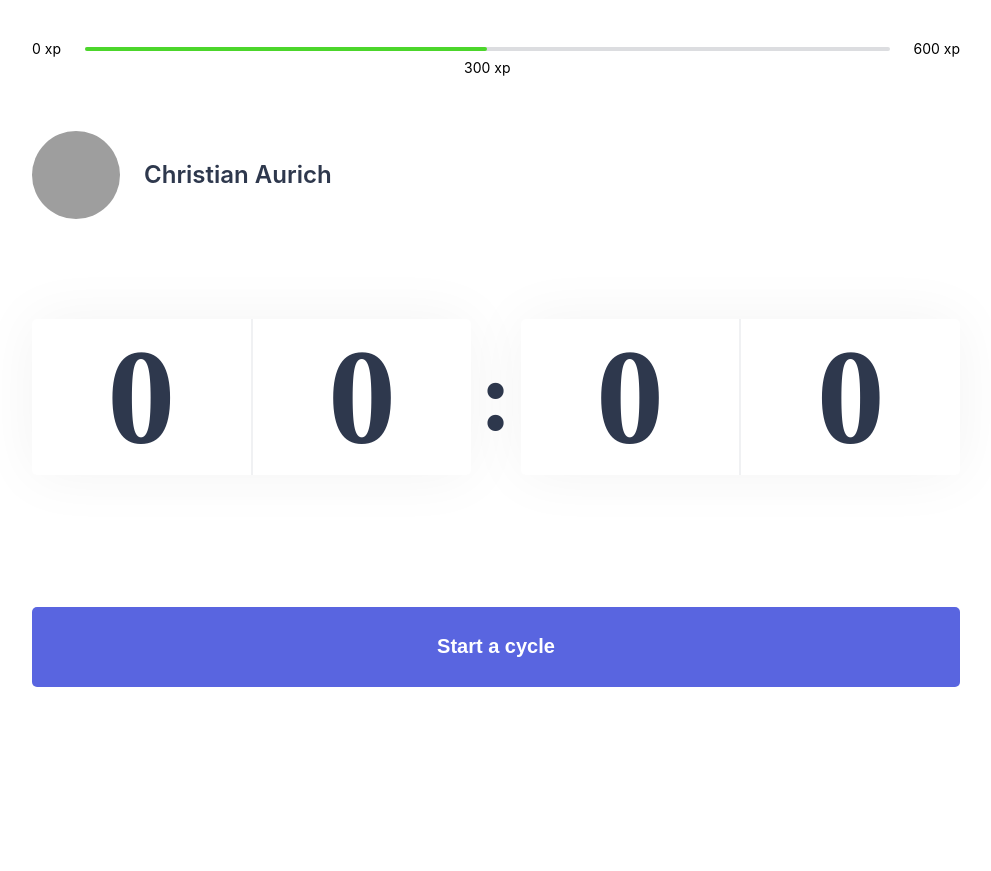
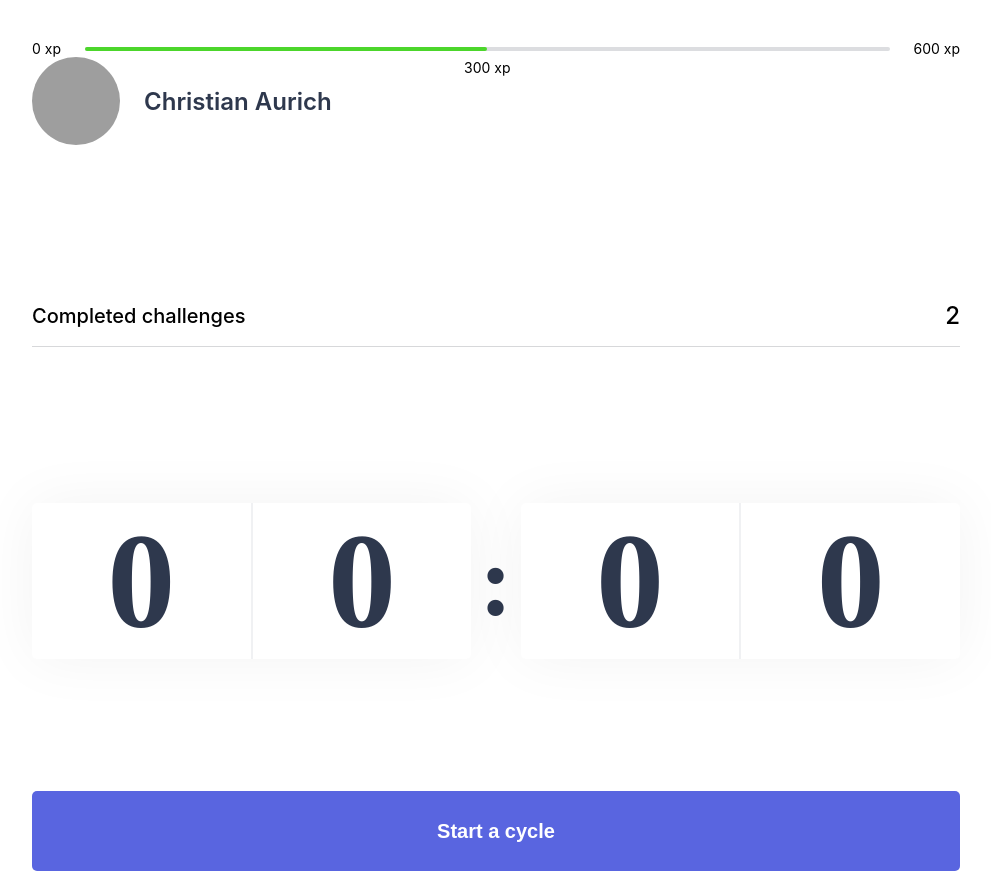
Before and after one commit to christianaurichzm/be-healthy, a Next.js app: page / in a window 1280 px wide. Shown: the whole page, without its empty margins (144-1135 px from the left). Before the commit the page ends 800 px from the top, so only its background shows below. Built offline with nearby package versions, Linux system fonts and the light colour scheme; grey boxes are pictures that could not be loaded.

Commit message:
Add CompletedChallenges component

```diff
--- /dev/null
+++ b/src/components/CompletedChallenges.tsx
@@ -0,0 +1,10 @@
+import styles from "../styles/components/CompletedChallenges.module.scss";
+
+export function CompletedChallenges() {
+  return (
+    <div className={styles.completedChallenges}>
+      <span>Completed challenges</span>
+      <span>2</span>
+    </div>
+  );
+}
--- a/src/pages/index.tsx
+++ b/src/pages/index.tsx
@@ -1,5 +1,6 @@
 import Head from "next/head";
 
+import { CompletedChallenges } from "../components/CompletedChallenges";
 import { Countdown } from "../components/Countdown";
 import { Profile } from "../components/Profile";
 import { ExperienceBar } from "../components/ExperienceBar";
@@ -12,10 +13,12 @@
       <Head>
         <title>Be Healthy | Home</title>
       </Head>
+
       <ExperienceBar />
 
       <section>
         <Profile />
+        <CompletedChallenges />
         <Countdown />
       </section>
     </main>
--- /dev/null
+++ b/src/styles/components/CompletedChallenges.module.scss
@@ -0,0 +1,19 @@
+.completedChallenges {
+  display: flex;
+  align-items: center;
+  justify-content: space-between;
+  margin: 3.5rem 0;
+  padding-bottom: 1rem;
+  border-bottom: 1px solid #d7d8da;
+  font-weight: 500;
+
+  span {
+    &:first-child {
+      font-size: 1.25rem;
+    }
+
+    &:last-child {
+      font-size: 1.5rem;
+    }
+  }
+}
```
